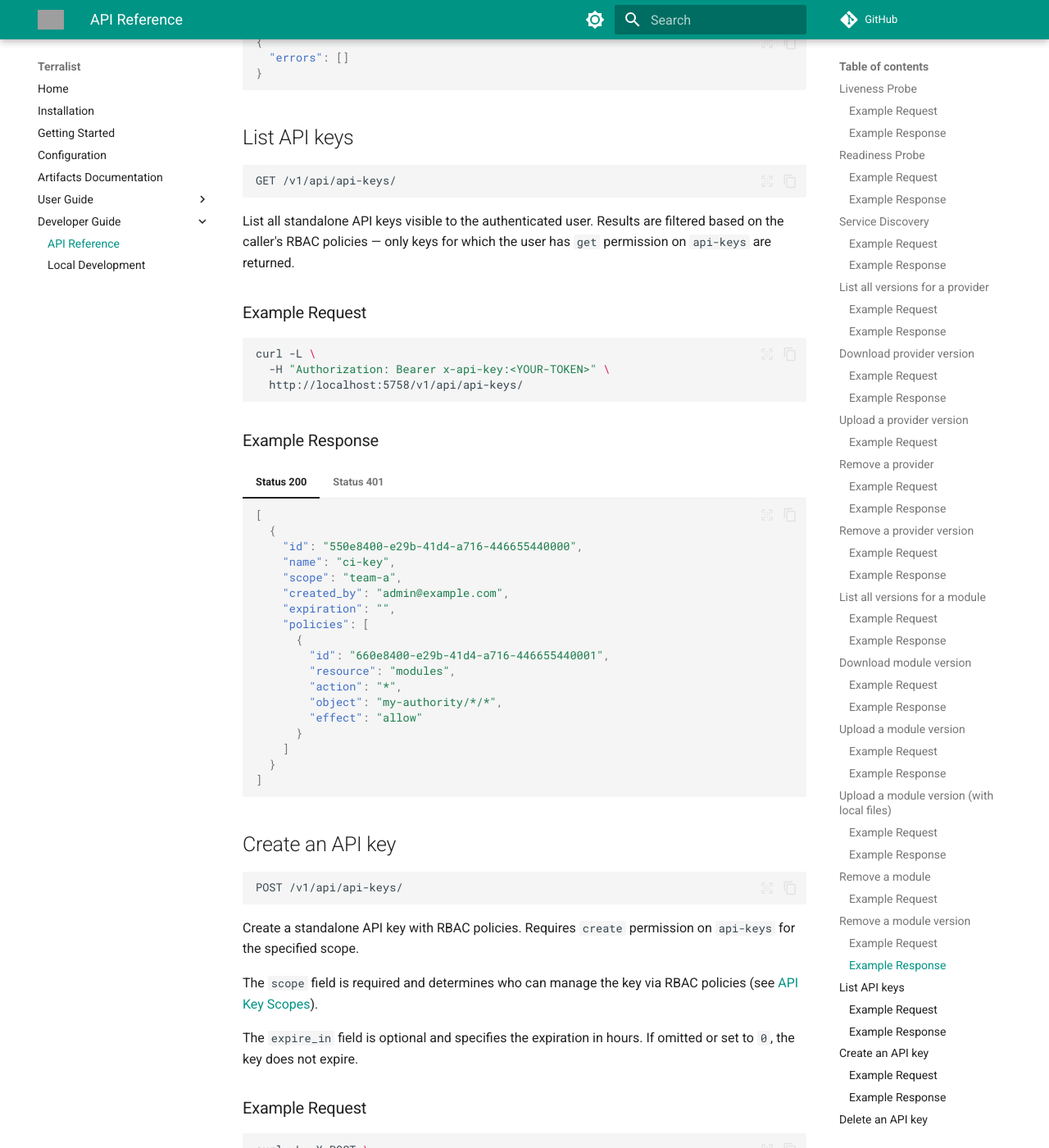
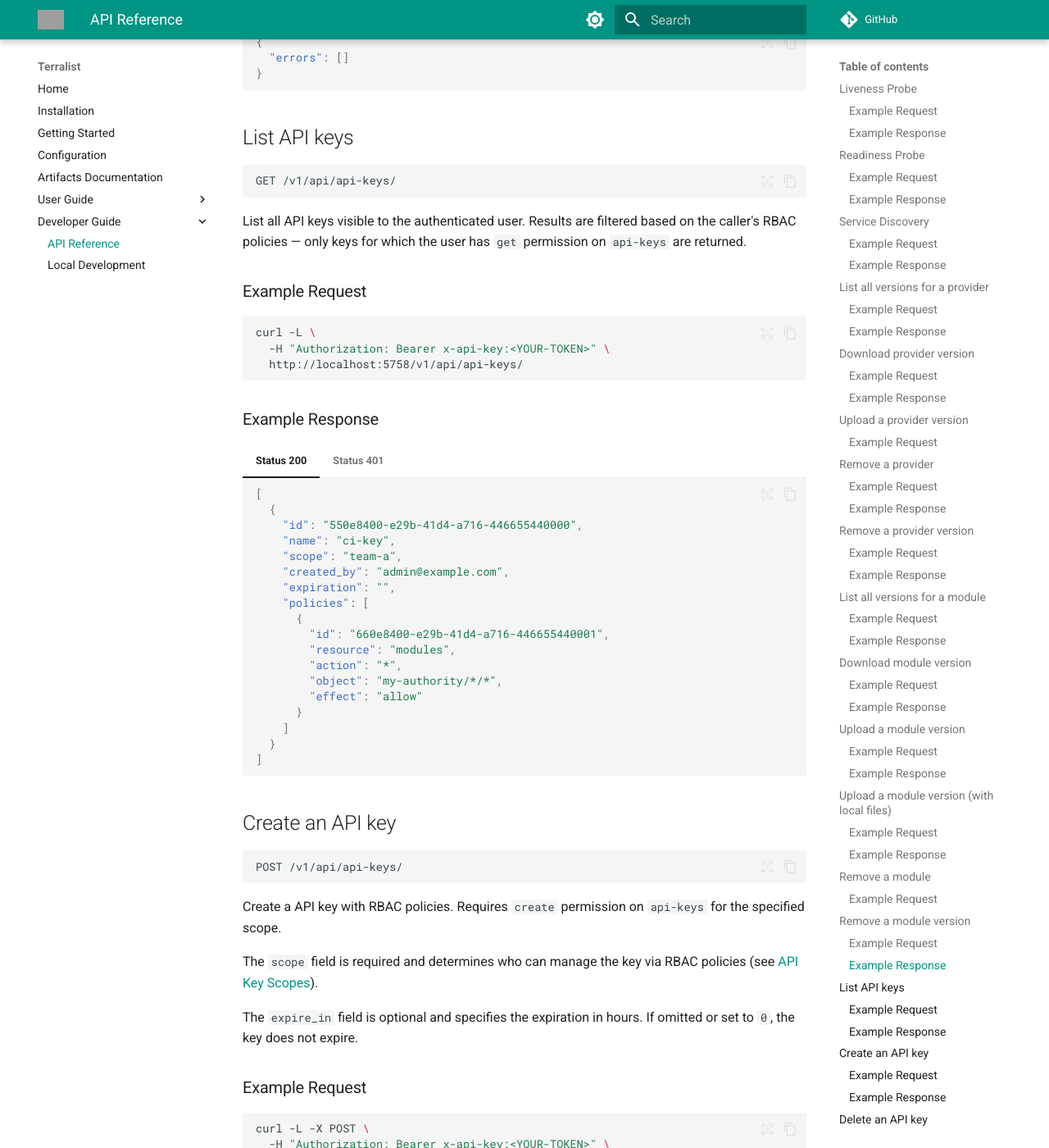
Before and after one commit to terralist/terralist, an MkDocs documentation site: the page built from docs/dev-guide/api-reference.md, in a window 1280 px wide and 1400 px high, scrolled down 9357 px. Shown: the whole window at 82% size. Built offline with MkDocs 1.6.1 and Material for MkDocs 9.7.7, drawn with Linux system fonts in a browser that asks for light colours; comment, search, counter and statistics services are not loaded; some of the changed text lies outside the part shown; grey boxes are pictures that could not be loaded.

Commit message:
docs: remove standalone naming from user-facing documentation
The standalone qualifier is an internal implementation detail. Use
plain API key terminology in all user-facing docs.

````diff
--- a/docs/dev-guide/api-reference.md
+++ b/docs/dev-guide/api-reference.md
@@ -710,7 +710,7 @@ curl -L -X DELETE \
 GET /v1/api/api-keys/
 ```
 
-List all standalone API keys visible to the authenticated user. Results are filtered based on the caller's RBAC policies — only keys for which the user has `get` permission on `api-keys` are returned.
+List all API keys visible to the authenticated user. Results are filtered based on the caller's RBAC policies — only keys for which the user has `get` permission on `api-keys` are returned.
 
 ### Example Request
 
@@ -762,7 +762,7 @@ curl -L \
 POST /v1/api/api-keys/
 ```
 
-Create a standalone API key with RBAC policies. Requires `create` permission on `api-keys` for the specified scope.
+Create a API key with RBAC policies. Requires `create` permission on `api-keys` for the specified scope.
 
 The `scope` field is required and determines who can manage the key via RBAC policies (see [API Key Scopes](/user-guide/rbac-configuration/#api-key-scopes)).
 
@@ -835,7 +835,7 @@ curl -L -X POST \
 DELETE /v1/api/api-keys/:id
 ```
 
-Delete a standalone API key. Requires `delete` permission on `api-keys`.
+Delete a API key. Requires `delete` permission on `api-keys`.
 
 ### Example Request
 
````
Also changed, not shown: docs/user-guide/rbac-configuration.md (+2 -2 lines).
